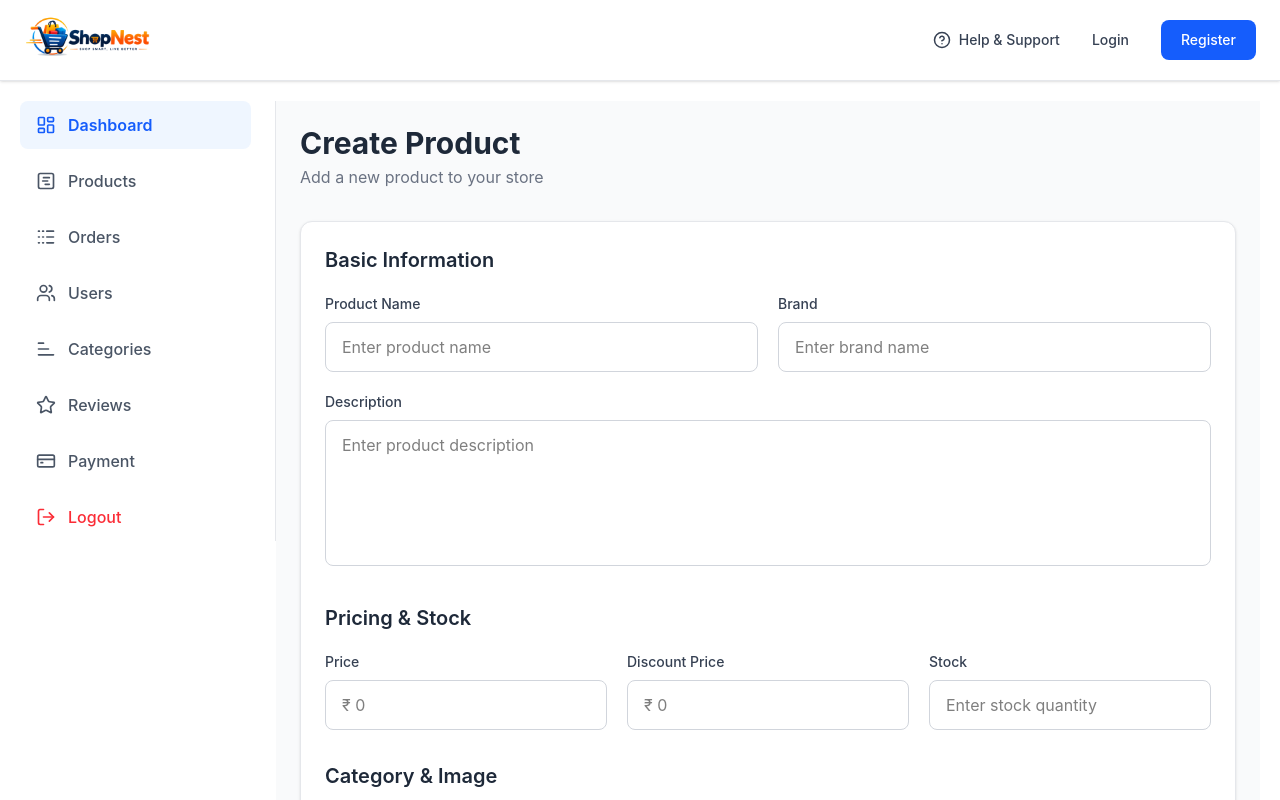
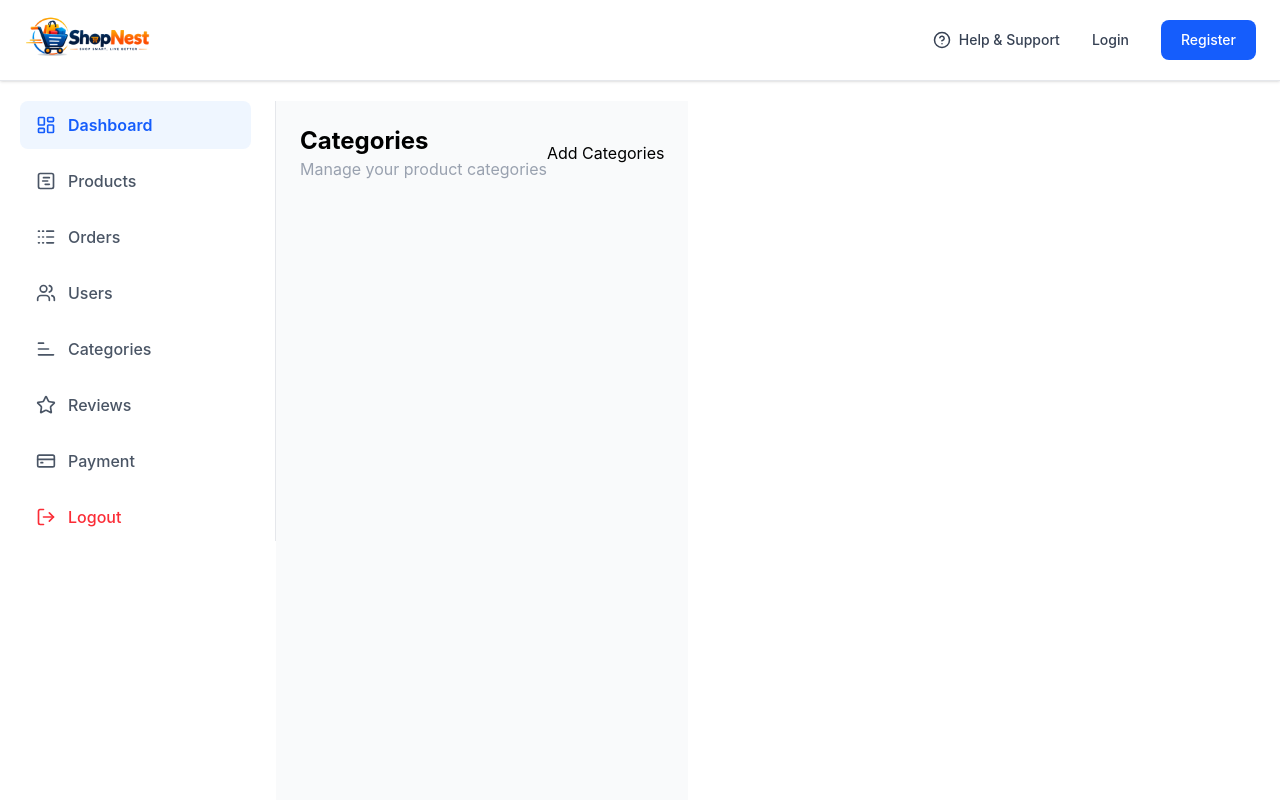
Before and after one commit to shamshadalam232/E-commerce-, a React app in the folder frontend/: page /profile in a window 1280 px wide. Both pictures are taken after a click on the element "Categories". Shown: the top 800 px of the page. Built offline with nearby package versions, Linux system fonts and the light colour scheme; no server answers; the HTML template or start-up script is replaced by a standard one.

Commit message:
some new changes

```diff
--- /dev/null
+++ b/frontend/src/components/AddCategory.jsx
@@ -0,0 +1,7 @@
+import React from 'react'
+
+export default function AddCategory() {
+  return (
+    <div>AddCategory</div>
+  )
+}
--- a/frontend/src/components/AdminProfileOneSide.jsx
+++ b/frontend/src/components/AdminProfileOneSide.jsx
@@ -45,8 +45,8 @@ export default function AdminProfileOneSide({adminActiveTab, setAdminActiveTab})
 
 
 
-    {/* Wishlist */}
-    <div onClick={() => setAdminActiveTab("createProduct")} className="flex items-center gap-3 px-4 py-3 rounded-lg
+    {/* Category */}
+    <div onClick={() => setAdminActiveTab("category")} className="flex items-center gap-3 px-4 py-3 rounded-lg
                     text-gray-600 font-medium
                     hover:bg-gray-100 hover:text-gray-900
                     cursor-pointer transition">
--- a/frontend/src/components/AdminSecondSide.jsx
+++ b/frontend/src/components/AdminSecondSide.jsx
@@ -2,6 +2,8 @@ import React from 'react'
 import AddProduct from '../pages/admin/AddProduct'
 import DashBoard from '../pages/admin/DashBoard'
 import EditProduct from '../pages/admin/EditProduct'
+import Category from './Category'
+import AddCategory from './AddCategory'
 
 export default function AdminSecondSide({adminActiveTab}) {
   return (
@@ -11,6 +13,8 @@ export default function AdminSecondSide({adminActiveTab}) {
         {adminActiveTab === "createProduct" && <AddProduct />}
 
         {adminActiveTab === "editProduct" && <EditProduct/> }
+
+        {adminActiveTab === "category" && <Category/> }
     </div>
   )
 }
--- /dev/null
+++ b/frontend/src/components/Category.jsx
@@ -0,0 +1,22 @@
+import React from 'react'
+
+export default function Category() {
+  return (
+
+<div className="min-h-screen bg-gray-50 p-6">
+
+<div className='flex items-center justify-between'>
+<div>
+  <p className='text-2xl font-bold'>Categories</p>
+  <p className='text-gray-400'>Manage your product categories</p>
+</div>
+
+<div>
+    <button>Add Categories</button>
+</div>
+</div>
+
+</div>
+
+  )
+}
```
